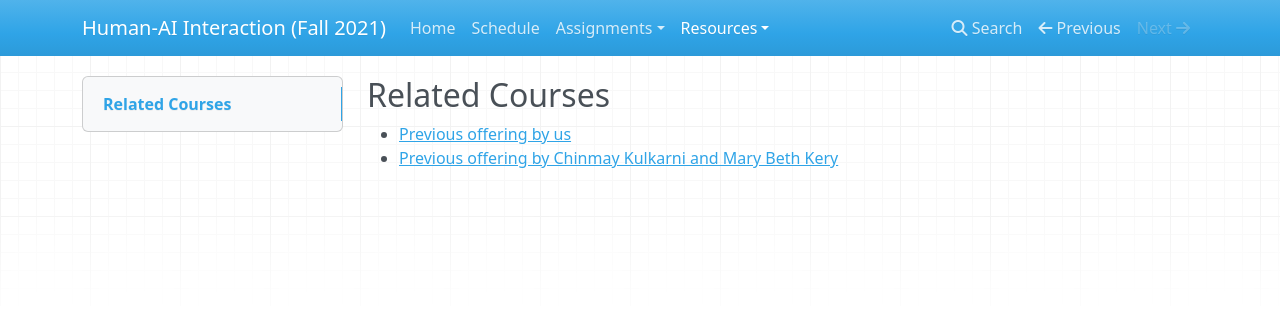
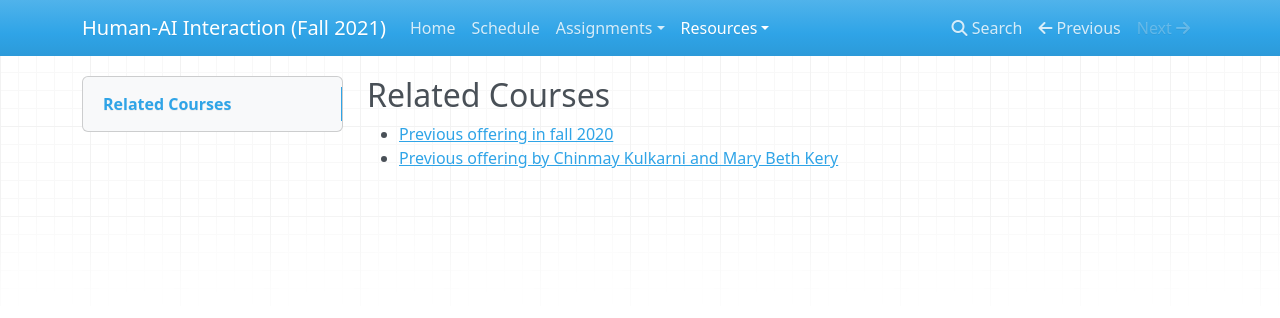
Before and after one commit to haiicmu/haiicmu.github.io, an MkDocs documentation site: the page built from docs/resources/others.md, in a window 1280 px wide. Shown: the top 318 px of the page. Built offline with MkDocs 1.6.1, drawn with Linux system fonts in a browser that asks for light colours; nearby versions of some CDN libraries.

Commit message:
previous offering title

```diff
--- a/docs/resources/others.md
+++ b/docs/resources/others.md
@@ -1,3 +1,3 @@
 ## Related Courses
-- [Previous offering by us](https://haiicmu.github.io/f20/index.html)
+- [Previous offering in fall 2020](https://haiicmu.github.io/f20/index.html)
 - [Previous offering by Chinmay Kulkarni and Mary Beth Kery](http://www.humanaiclass.org/)
--- a/index.html
+++ b/index.html
@@ -405,5 +405,5 @@ getting connected to the support that can help.</p>
 
 <!--
 MkDocs version : 1.1.2
-Build Date UTC : 2021-08-25 03:03:53.905067+00:00
+Build Date UTC : 2021-08-25 14:11:19.299960+00:00
 -->
--- a/resources/others/index.html
+++ b/resources/others/index.html
@@ -108,7 +108,7 @@
 
 <h2 id="related-courses">Related Courses</h2>
 <ul>
-<li><a href="https://haiicmu.github.io/f20/index.html">Previous offering by us</a></li>
+<li><a href="https://haiicmu.github.io/f20/index.html">Previous offering in fall 2020</a></li>
 <li><a href="http://www.humanaiclass.org/">Previous offering by Chinmay Kulkarni and Mary Beth Kery</a></li>
 </ul></div>
             </div>
```
Also changed, not shown: 2 other files.
